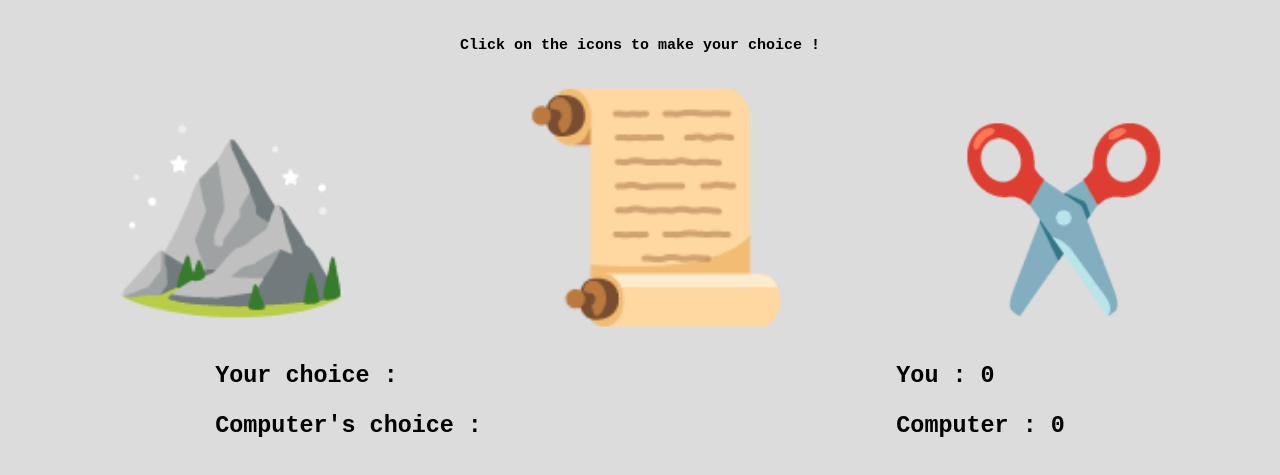
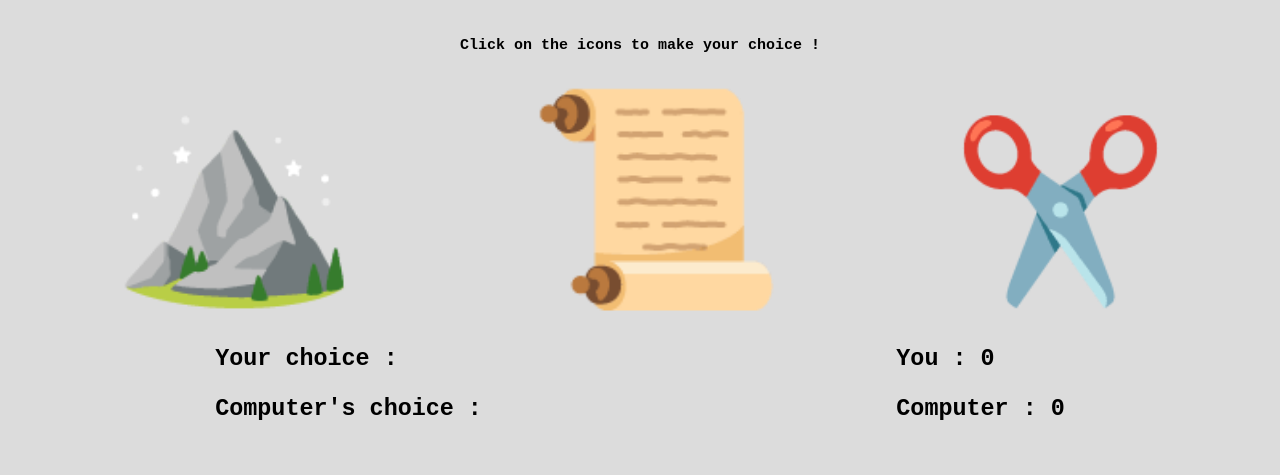
Before and after one commit to VitaliyTheSunflower/rock-paper-scissors, a plain HTML site: page index.html in a window 1280 px wide. Shown: the part 65-540 px from the top of the page. Drawn offline with Linux system fonts and the light colour scheme.

Commit message:
modify css

```diff
--- a/css/style.css
+++ b/css/style.css
@@ -26,7 +26,7 @@ button {
 }
 
 #paper{
-    font-size: 225px;
+    font-size: 210px;
 }
 
 #scissors{
```
